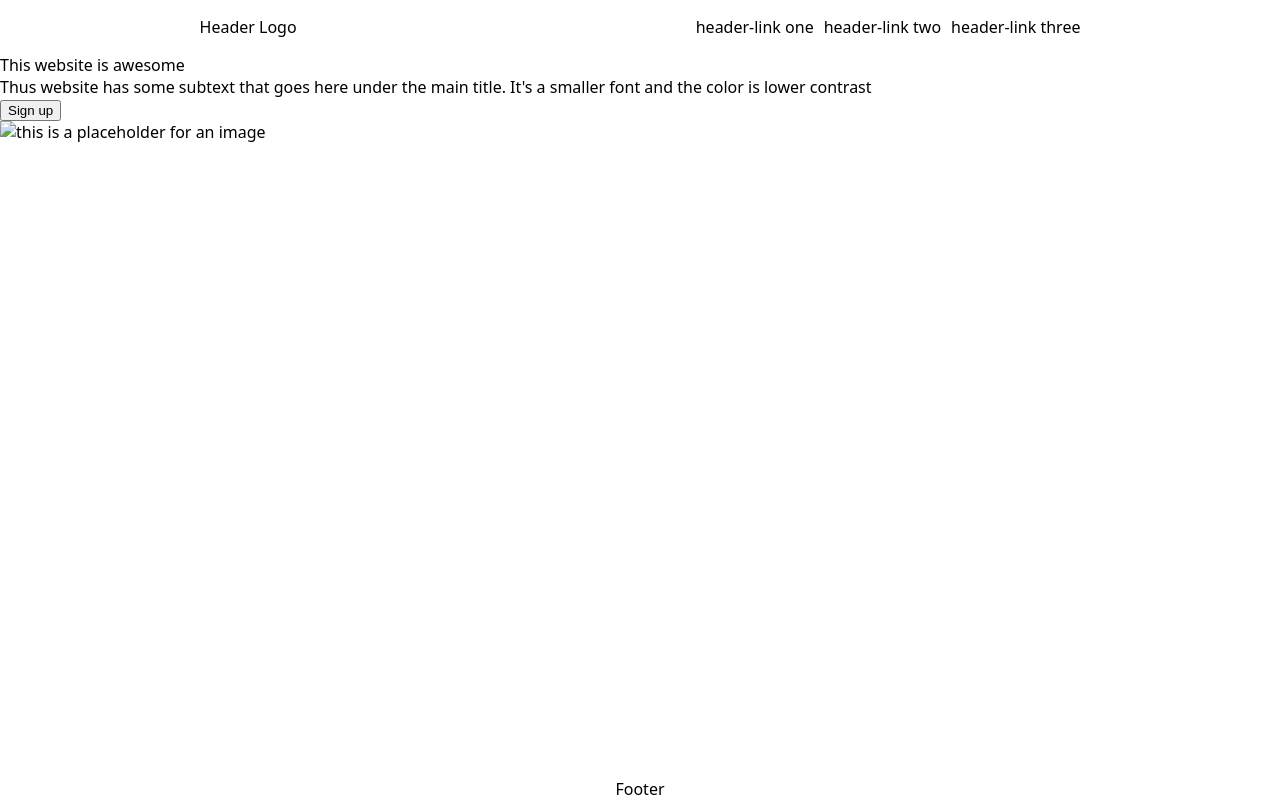
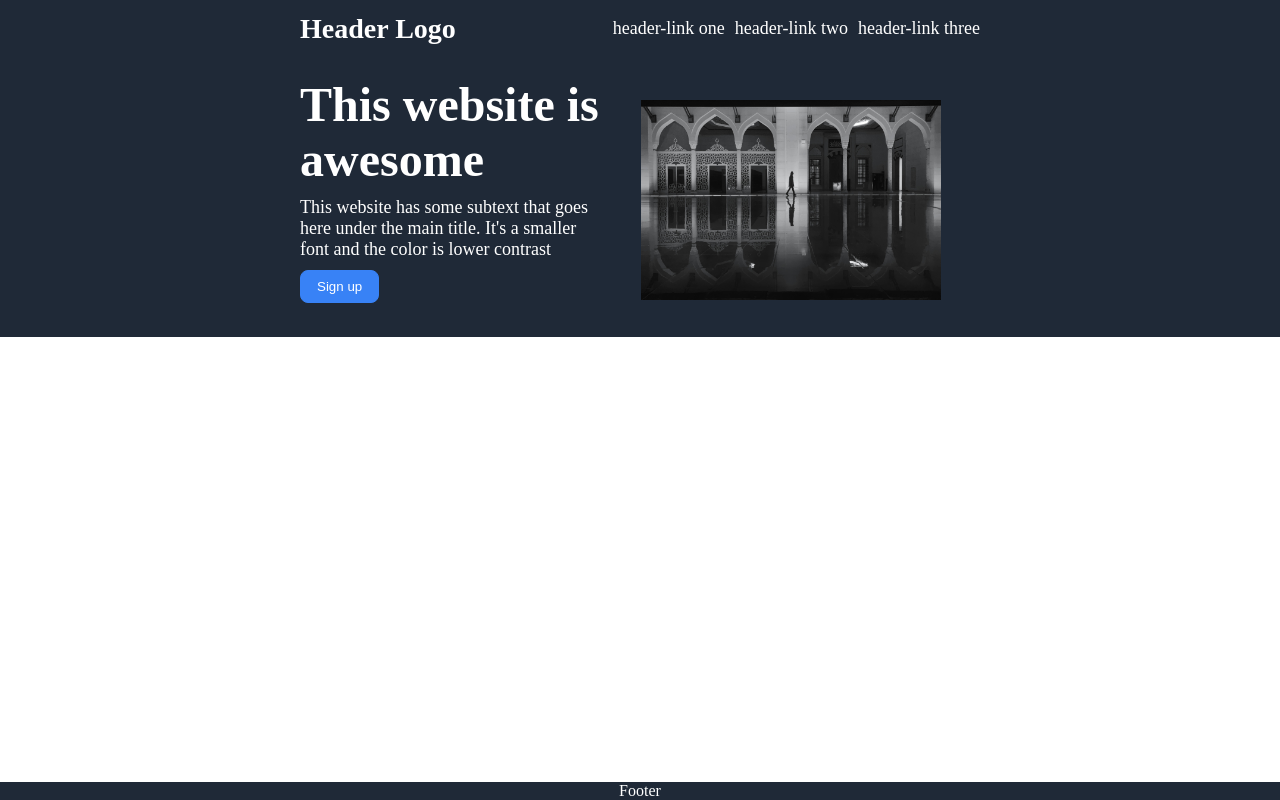
Before and after one commit to Temzoprince/Landing-Page, a plain HTML site: page index.html in a window 1280 px wide. Drawn offline with Linux system fonts and the light colour scheme.

Commit message:
Complete top section style

```diff
--- a/index.html
+++ b/index.html
@@ -19,11 +19,11 @@
             <div class="section-one">
                 <div class="one-left">
                     <div class="website-title">This website is awesome</div>
-                    <div class="website-subtext">Thus website has some subtext that goes here under the main title. It's a smaller font and the color is lower contrast</div>
+                    <div class="website-subtext">This website has some subtext that goes here under the main title. It's a smaller font and the color is lower contrast</div>
                     <button class="sign-up">Sign up</button>
                 </div>
                 <div class="one-right">
-                    <img alt="this is a placeholder for an image">
+                    <img src="images/pexels-soner-arkan-19552713.jpg" alt="this is a placeholder for an image">
                 </div>
             </div>
         </div>
--- a/styles.css
+++ b/styles.css
@@ -1,15 +1,25 @@
 body {
-    font-family: system-ui, -apple-system, BlinkMacSystemFont, 'Segoe UI', Roboto, Oxygen, Ubuntu, Cantarell, 'Open Sans', 'Helvetica Neue', sans-serif;
+    /* font-family: system-ui, -apple-system, BlinkMacSystemFont, 'Segoe UI', Roboto, Oxygen, Ubuntu, Cantarell, 'Open Sans', 'Helvetica Neue', sans-serif; */
     margin: 0;
     min-height: 100vh;
     display: flex;
     flex-direction: column;
 }
 
+.top-container {
+    padding: 0 300px;
+    background-color: #1F2937;
+    color: white;
+
+}
+
 .header {
     display: flex;
-    justify-content: space-around;
+    justify-content: space-between;
     align-items: center;
+    margin-bottom: 20px;
+    font-size: 28px;
+    font-weight: 700;
 }
 
 ul {
@@ -17,6 +27,55 @@ ul {
     padding: 0%;
     display: flex;
     gap: 10px;
+}
+
+.section-one {
+    display: flex;
+    justify-content: space-between;
+    margin-bottom: 10px;
+    height: 250px;
+}
+
+.one-left {
+    width: 400px;
+    display: flex;
+    flex-direction: column;
+    gap: 10px;
+}
+
+.website-title {
+    font-size: 48px;
+    font-weight: 900;
+}
+
+.website-subtext,
+ul {
+    font-size: 18px;
+    font-weight: 400;
+}
+
+button {
+    cursor: pointer;
+    padding: 8px 16px;
+    border-radius: 8px;
+  }
+
+button.sign-up {
+    background: #3882F6;;
+  border: 1px solid #3882F6;
+  color: white;
+  width: fit-content;
+}
+
+.one-right {
+    width: 500px;
+    margin: auto;
+    text-align: center;
+}
+
+img {
+    width: 300px;
+    height: auto;
 }
 
 .body {
@@ -29,4 +88,6 @@ ul {
     display: flex;
     justify-content: center;
     align-items: center;
+    background-color: #1F2937;
+    color: white;
 }
```
Also changed, not shown: images/pexels-soner-arkan-19552713.jpg (added).
